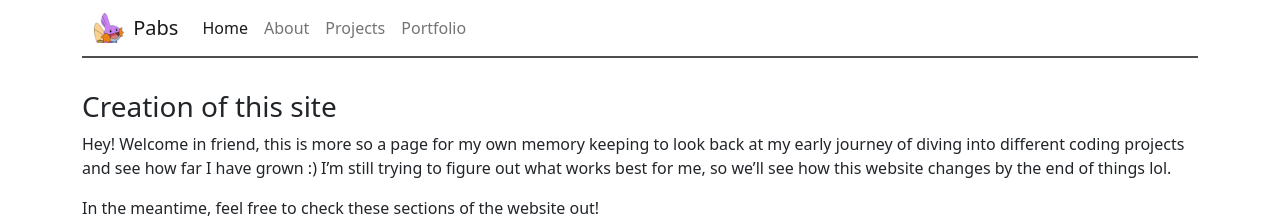
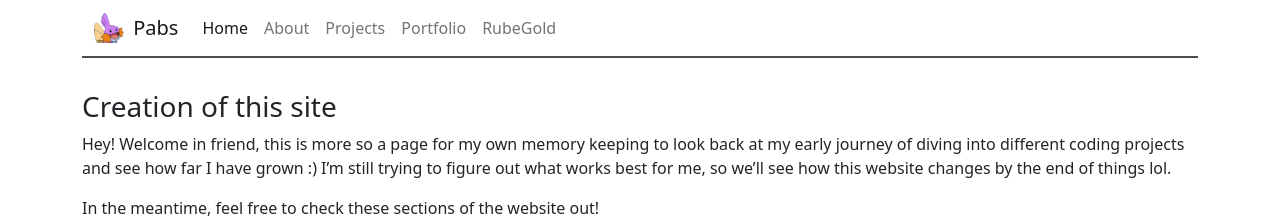
Before and after one commit to youngpabs/paabs.github.io, a Jekyll site: the page built from index.html, in a window 1280 px wide. Shown: the top 218 px of the page. Built offline with Jekyll 4.4.1, drawn with Linux system fonts in a browser that asks for light colours.

Commit message:
Update navigation.yml

```diff
--- a/_data/navigation.yml
+++ b/_data/navigation.yml
@@ -6,3 +6,5 @@
   link: /projects/
 - name: Portfolio
   link: /portfolio/
+- name: RubeGold
+  link: /portfolio/rubegold
```
